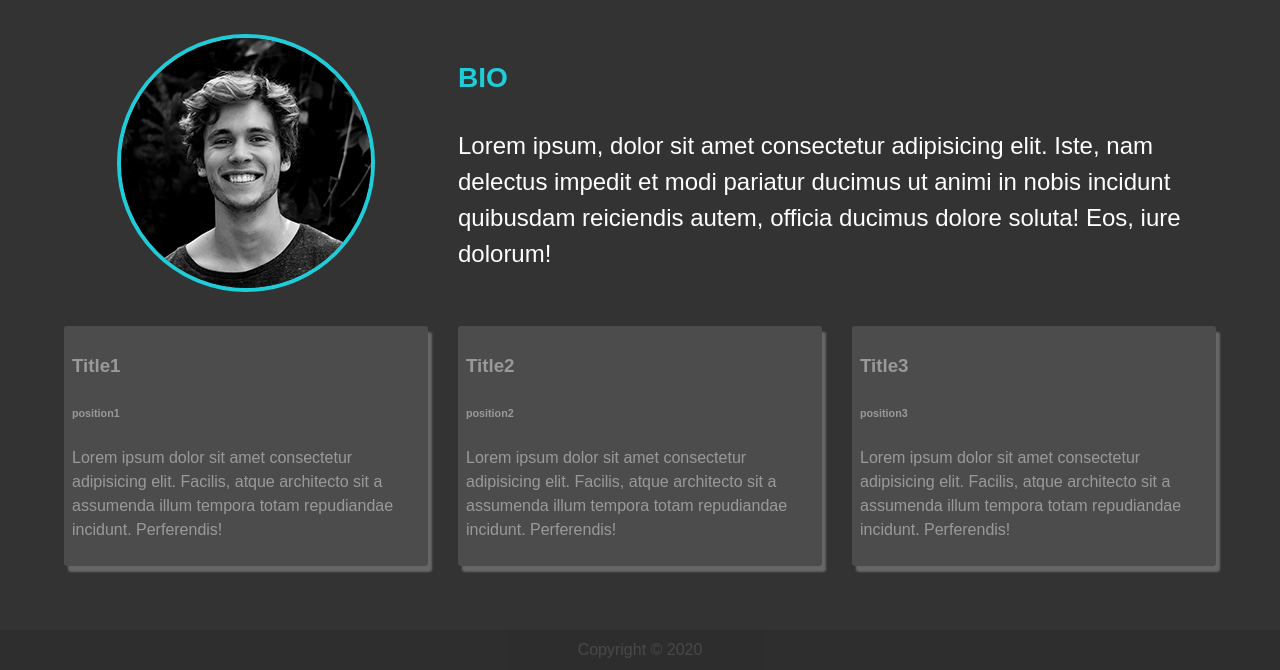
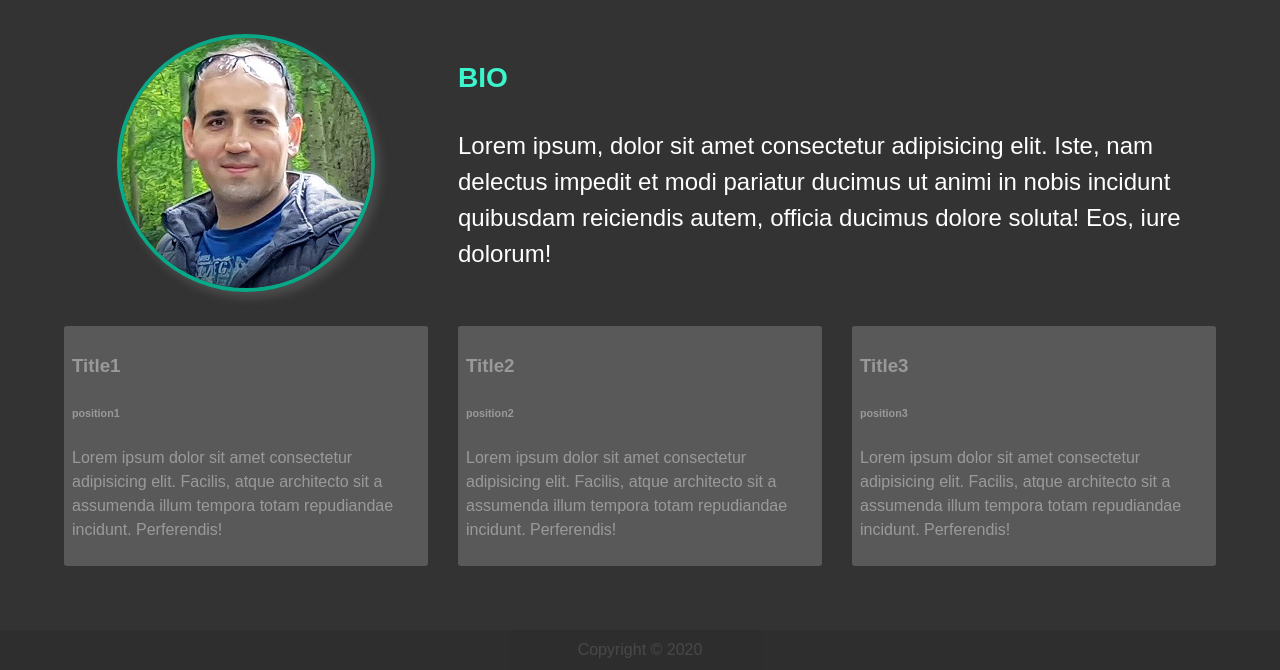
Before and after one commit to GagikNav/my-portfolio, a website: page dist/about.html in a window 1280 px wide. Shown: the part 229-899 px from the top of the page. Drawn offline with Linux system fonts and the light colour scheme.

Commit message:
dynamic copyrihjt add, copyright bug fixed, photo changed

```diff
--- a/scss/-config.scss
+++ b/scss/-config.scss
@@ -1,10 +1,13 @@
 $primary-color:#333;
-$secondary-color:#1fccd8;
+$secondary-color:#3bf5cd;
 $show-home-image: true;
 $background-opacity:0.9;
 $home-image: url('../img/background.jpg');
-$portrait-image: url('../img/portrait.jpg');
-
+$portrait-image: url('../img/Gagik-portrait-250px.jpg');
+$portrait-image-small: url('../img/Gagik-portrait-150px.jpg');
+$border: solid 4px darken($secondary-color, 25);
+$shadow: lighten($primary-color, 10) 5px 6px 10px;
+;
 
 @mixin easeOut {
    transition: all 0.5s ease-out;
@@ -15,7 +18,7 @@ $portrait-image: url('../img/portrait.jpg');
       &#bg-img {
          background: $home-image;
          background-attachment: fixed;
-         background-size: cover;
+         background-size: cover, contain;
 
          &::after {
             content: '';
@@ -36,7 +39,7 @@ $portrait-image: url('../img/portrait.jpg');
    box-shadow: lighten($primary-color, 40) 4px 6px 2px;
 
    &:hover {
-      box-shadow: lighten($secondary-color, 40) 6px 8px 10px;
+      box-shadow: lighten($secondary-color, 20) 6px 8px 10px;
    }
 
 }
--- a/scss/_menu.scss
+++ b/scss/_menu.scss
@@ -98,7 +98,8 @@
          height: 250px;
          background: $portrait-image;
          border-radius: 50%;
-         border: solid 3px $secondary-color;
+         border: $border;
+         box-shadow: $shadow;
 
 
 
--- a/scss/_mobile.scss
+++ b/scss/_mobile.scss
@@ -30,7 +30,6 @@
       text-align: center;
 
       &#home {
-         margin: 1rem;
          padding: 5rem;
       }
 
@@ -87,7 +86,7 @@
       transform: translate3d(100%, 0, 0);
 
       .portrait {
-         background: url("../img/portrait_small.jpg");
+         background: $portrait-image-small;
          width: 150px;
          height: 150px;
       }
@@ -117,12 +116,13 @@
 
    }
 
+
    main {
       align-items: center;
       text-align: center;
 
       &#home {
-         margin: 0.5rem;
+         margin: 0rem;
          padding: 3rem;
 
          h1 {
--- a/scss/main.scss
+++ b/scss/main.scss
@@ -15,6 +15,7 @@ html {
 
 body {
    @include background;
+   // overflow: hidden;
    background: $primary-color;
    color: set-text-color($primary-color);
    height: 100%;
@@ -105,8 +106,14 @@ main {
       grid-area: bioimg;
       margin: auto;
       border-radius: 50%;
-      border: $secondary-color solid 4px;
+      border: $border;
+      box-shadow: $shadow;
 
+      &:hover {
+         transform: scale(1.01);
+      }
+
+      @include easeOut();
    }
 
    .bio {
@@ -130,15 +137,15 @@ main {
    }
 
    .job {
-      background: lighten($primary-color, 20);
+      background: lighten($primary-color, 30);
       padding: 0.5rem;
       opacity: 0.5;
       border-radius: 1%;
       @include easeOut();
 
-      @include shadow-hover();
 
       &:hover {
+         @include shadow-hover();
          transform: scale(1.03);
       }
 
@@ -190,7 +197,7 @@ main {
       margin-bottom: 1.5rem;
 
       &:hover {
-         box-shadow: lighten($secondary-color, 40) 6px 8px 10px;
+         box-shadow: lighten($secondary-color, 30) 6px 8px 10px;
          transform: scale(1.04);
       }
 
```
Also changed, not shown: dist/Work.html, dist/about.html, dist/contact.html, dist/css/main.css, dist/img/20190519_163819.jpg (added), dist/img/20190519_163819_edited.jpg (added), dist/img/Gagik-portrait-150px.jpg (added), dist/img/Gagik-portrait-250px.jpg (added), dist/index.html, dist/js/main.js.
